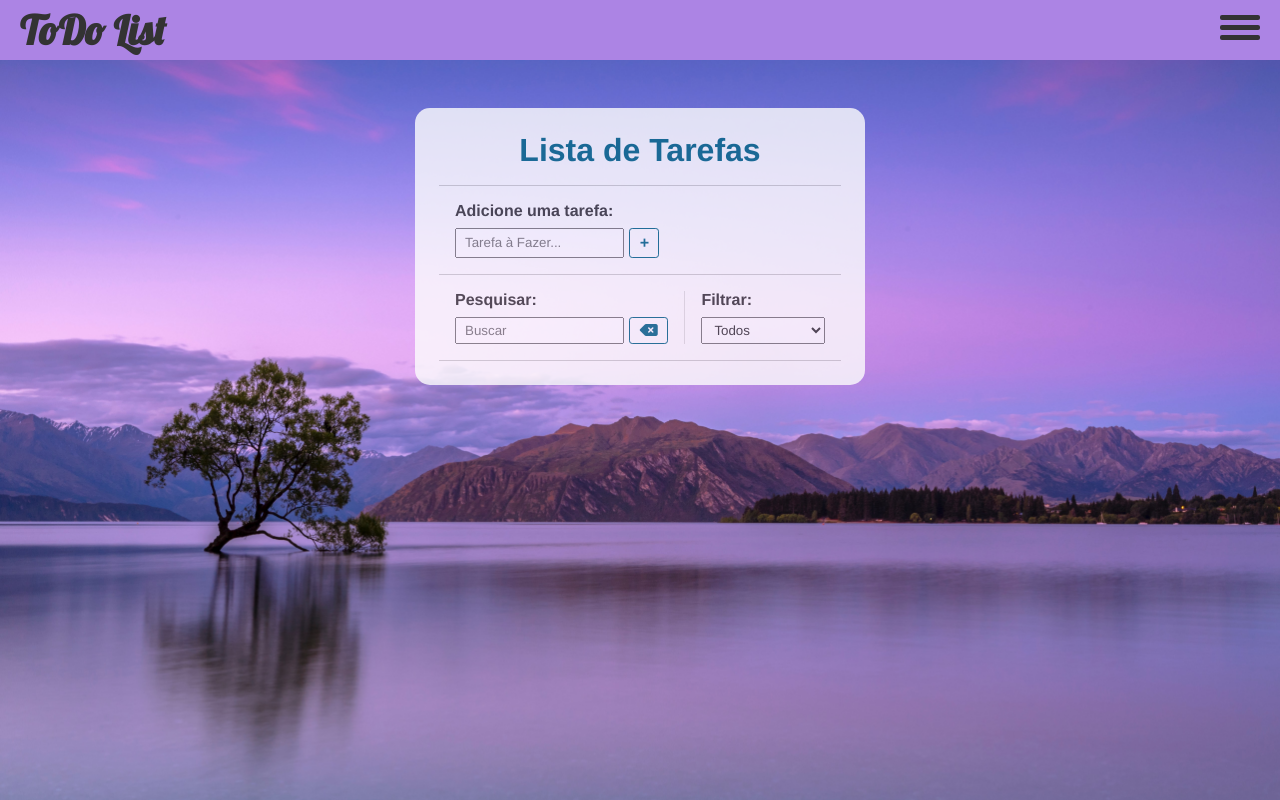
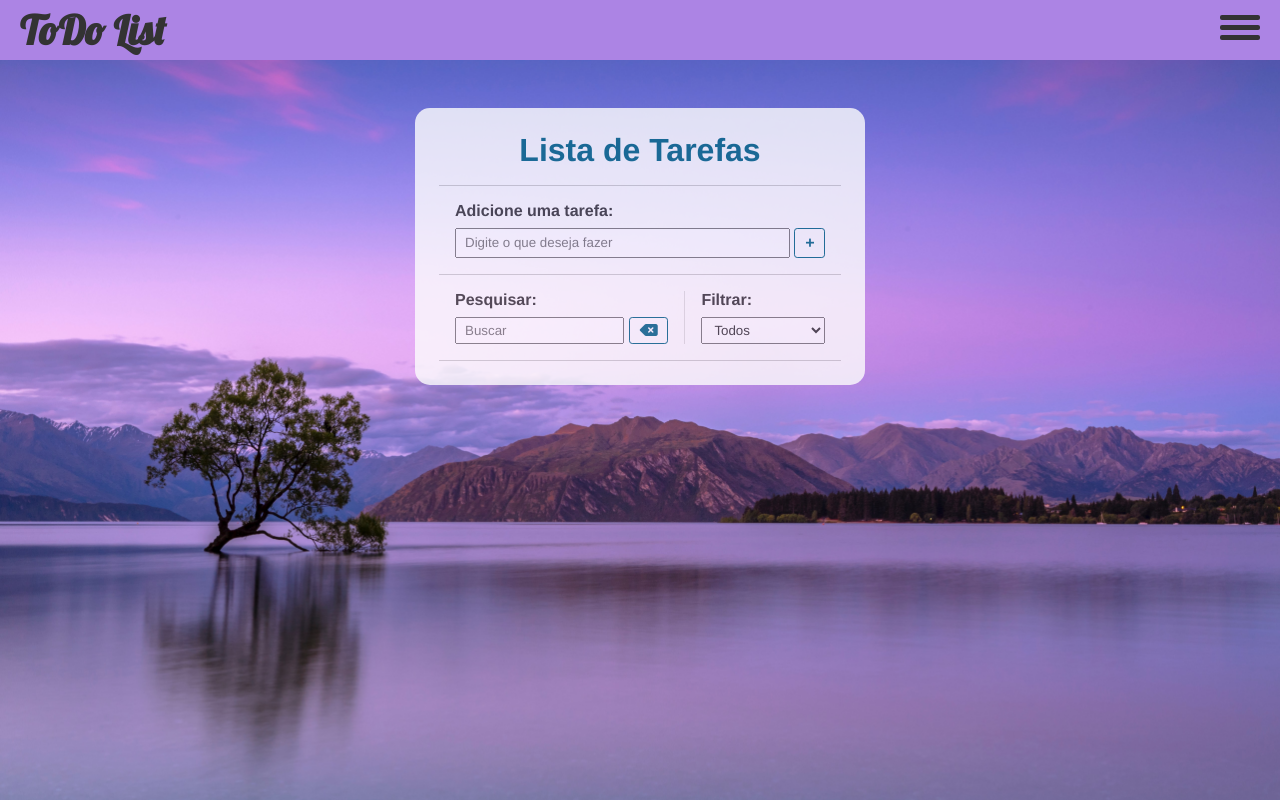
Before and after one commit to Spyke27/To_Do_Advanced, a plain HTML site: page index.html in a window 1280 px wide. Drawn offline with Linux system fonts and the light colour scheme.

```diff
--- a/css/style.css
+++ b/css/style.css
@@ -52,7 +52,7 @@
     display: none;
     transition: .5s;
   }
-
+/* Cabeçalho */
   .container-cab{
     display: flex;
     justify-content: space-between;
@@ -90,7 +90,9 @@
     opacity: .8;
     border-radius: 15px;
   }
-
+  #todo-input{
+    width: 100%;
+  }
   .todo-container header {
     text-align: center;
     padding: 0 1rem 1rem;
--- a/index.html
+++ b/index.html
@@ -36,7 +36,7 @@
             <form id="todo-form">
                 <p>Adicione uma tarefa:</p>
                 <div class="form-control">
-                    <input type="text" id="todo-input" placeholder="Tarefa à Fazer...">
+                    <input type="text" id="todo-input" placeholder="Digite o que deseja fazer">
                     <button type="submit">
                         <i class="fa-thin fa-plus"></i>
                     </button>
```
